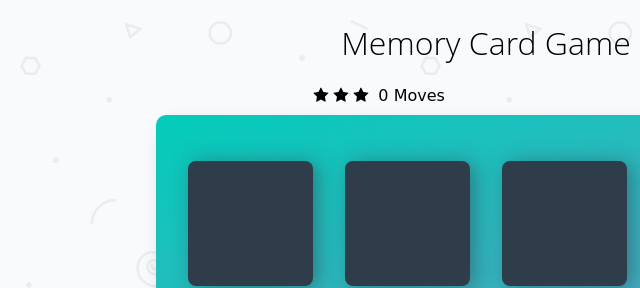
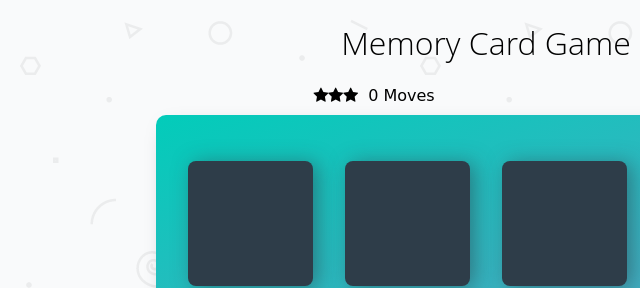
Before and after one commit to juanpabloeslava/card-game-redo-JP, a plain HTML site: page index.html in a window 1280 px wide. Shown: the top 288 px of the page, 154-794 px from the left. Drawn offline with Linux system fonts and the light colour scheme; a web font is replaced by a local one.

Commit message:
fix: stars now reset along with the game

```diff
--- a/index.html
+++ b/index.html
@@ -17,9 +17,9 @@
 
         <section class="score-panel">
         	<ul class="stars">
+        		<!-- <li><i class="fa fa-star"></i></li>
         		<li><i class="fa fa-star"></i></li>
-        		<li><i class="fa fa-star"></i></li>
-        		<li><i class="fa fa-star"></i></li>
+        		<li><i class="fa fa-star"></i></li> -->
         	</ul>
 
         	<span class="moves" id="move-counter">0</span> Moves
--- a/js/app.js
+++ b/js/app.js
@@ -21,6 +21,8 @@ let deck = document.querySelector('.deck');
  *   - add each card's HTML to the page
  */
 function gameInit () {
+	// reset rating system
+	resetRating();
 	// erase everything currently in deck, as well as in the lists, and the move counter
 	deck.innerHTML = '';
 	openedCards = [];
@@ -67,9 +69,14 @@ restartButton.addEventListener('click', gameInit);
 
 //set up the event listener for a card.
 deck.addEventListener('click', openCards);
+deck.addEventListener('click', runTimer);
 
 let openedCards = [];
 let matchedCards = [];
+
+function runTimer() {
+	console.log('running timer');
+}
 
 function openCards (e) {
 	// only run if click is on a card
@@ -169,6 +176,23 @@ function checkRating () {
 		eachStar[1].remove()
 	}
 }
+
+function resetRating () {
+	console.log('rating is reseting');
+	// empty stars (if any)
+	ratingStars.innerHTML = '';
+	// place the stars
+	for (let stNum = 0; stNum < 3; stNum++) {
+		// create star items
+		let stItem = document.createElement('li');
+		let stSymbol = document.createElement('i');
+		// append star items to .stars <ul>
+		ratingStars.appendChild(stItem);
+		stItem.appendChild(stSymbol);
+		// style star items
+		stItem.classList.add('fa', 'fa-star');
+	}
+}
 /*
  * set up the event listener for a card. If a card is clicked:
  *  - display the card's symbol (put this functionality in another function that you call from this one)
```
